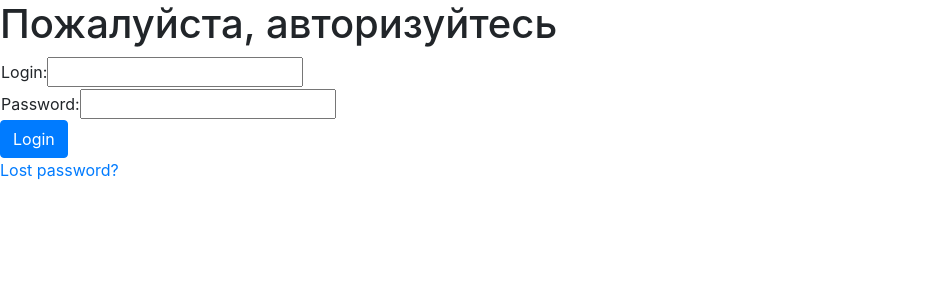
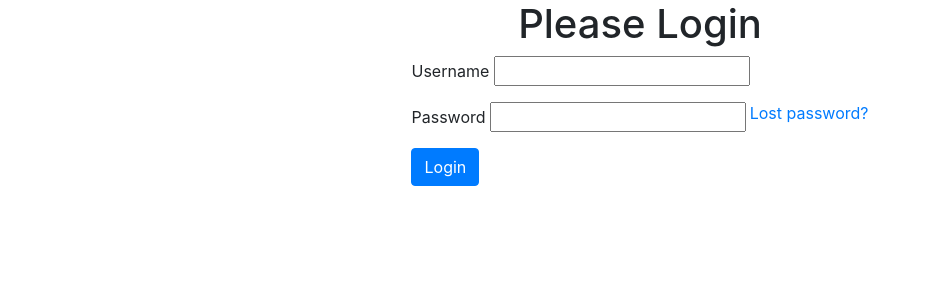
Before and after one commit to Alteyka/Fly-from-Earth, a Django app: page /flyfe/login/ in a window 1280 px wide. Shown: the part 54-354 px from the top of the page, without its empty margins (0-931 px from the left). Run offline with Django 3.2, Linux system fonts and the light colour scheme; some libraries are stand-ins or nearby versions.

Commit message:
Some changes in templates

```diff
--- a/flyfe/forms.py
+++ b/flyfe/forms.py
@@ -26,8 +26,8 @@ class NewPlanetForm(forms.ModelForm):
         return new_slug
 
 class LoginForm(forms.Form):
-    username = forms.CharField(max_length=50)
-    password = forms.CharField(widget=forms.PasswordInput)
+    username = forms.CharField(max_length=100)
+    password = forms.CharField(max_length=100, widget=forms.PasswordInput)
 
 
 class RegistrationForm(UserCreationForm):
--- a/flyfe/templates/flyfe/login.html
+++ b/flyfe/templates/flyfe/login.html
@@ -6,47 +6,25 @@
 		{{ error }}
 	{% endif %}
 
-	<h1>Пожалуйста, авторизуйтесь</h1>
+	<h1 class="text-center">Please Login</h1>
 
-	<form class="d-inline-block" method='post' action='{% url "login_view_url" %}'>
-		{% csrf_token %}
-		<table>
+	<div class="row h-50% justify-content-center align-items-center">
 
+		<form method='post' action='{% url "login_view_url" %}'>
+			{% csrf_token %}
 
-        <tr>
-        	<td>Login:{{ form.username }}</td>
-			<td></td>
-        </tr>
-		<tr>
-			<td>Password:{{ form.password }}</td>
-			<td></td>
-		</tr>
-		</table>
+			{% for field in form %}
+				<div class="form-group">
+					{{ field.label }}
+					{{ field }}
+				</div>
+			{% endfor %}
 
-		<button type="submit" class="btn btn-primary">Login</button>
-	</form>
+				<button type="submit" class="btn btn-primary">Login</button>
+
+		</form>
 
 	<p><a href="{% url 'password_reset' %}">Lost password?</a></p>
+
+	</div>
 {% endblock content %}
-
-
-
-<!--
-{{ error }}
-<form>
-  <div class="form-group">
-    <label for="exampleInputEmail1">Email address</label>
-    <input type="email" class="form-control" id="exampleInputEmail1" aria-describedby="emailHelp" placeholder="Enter email">
-    <small id="emailHelp" class="form-text text-muted">We'll never share your email with anyone else.</small>
-  </div>
-  <div class="form-group">
-    <label for="exampleInputPassword1">Password</label>
-    <input type="password" class="form-control" id="exampleInputPassword1" placeholder="Password">
-  </div>
-  <div class="form-group form-check">
-    <input type="checkbox" class="form-check-input" id="exampleCheck1">
-    <label class="form-check-label" for="exampleCheck1">Check me out</label>
-  </div>
-  <button type="submit" class="btn btn-primary">Submit</button>
-</form>
->
--- a/flyfe/templates/flyfe/signup.html
+++ b/flyfe/templates/flyfe/signup.html
@@ -1,7 +1,8 @@
 {% extends 'flyfe/base_flyfe.html' %}
 
 {% block content %}
-    <h2>Register</h2>
+    <h2 class="text-center">Register</h2>
+    <div class=" d-flex justify-content-center align-items-center">
         <form method="post" action="{% url 'signup_view_url'%}">
             {% csrf_token %}
             {% for field in form %}
@@ -15,4 +16,5 @@
             {% endfor %}
             <button type="submit" class="btn btn-success">Send</button>
         </form>
+    </div>
 {% endblock %}
--- a/templates/base.html
+++ b/templates/base.html
@@ -1,7 +1,7 @@
-
+{% load static %}
 <!DOCTYPE html>
 <html lang="en">
-{% load staticfiles %}
+
 <head>
     <meta charset="UTF-8">
     <meta name="viewport" content="width=device-width, initial-scale=1.0">
@@ -16,6 +16,9 @@
     </title>
 </head>
 <body>
+    <div class="my-bar">
+
+
         <nav class="navbar navbar-light" style="background-color: #e3f2fd;">
             <form class="form-inline">
                 {% if request.user.is_authenticated %}
@@ -32,6 +35,8 @@
             </form>
         </nav>
 
+    </div>
+
     {% block content %}
         {% csrf_token %}
     {% endblock %}
@@ -40,7 +45,6 @@
         <div class="admin-panel align-items-center">
             <a href="/admin" class="btn btn-info">Admin</a>
             {% block admin-panel%}{% endblock %}
-
         </div>
     {% endif %}
 
```
Also changed, not shown: flyfe/templates/flyfe/index.html (+4 -4 lines), db.sqlite3. Lines whose indentation alone changed are shown as unchanged.
